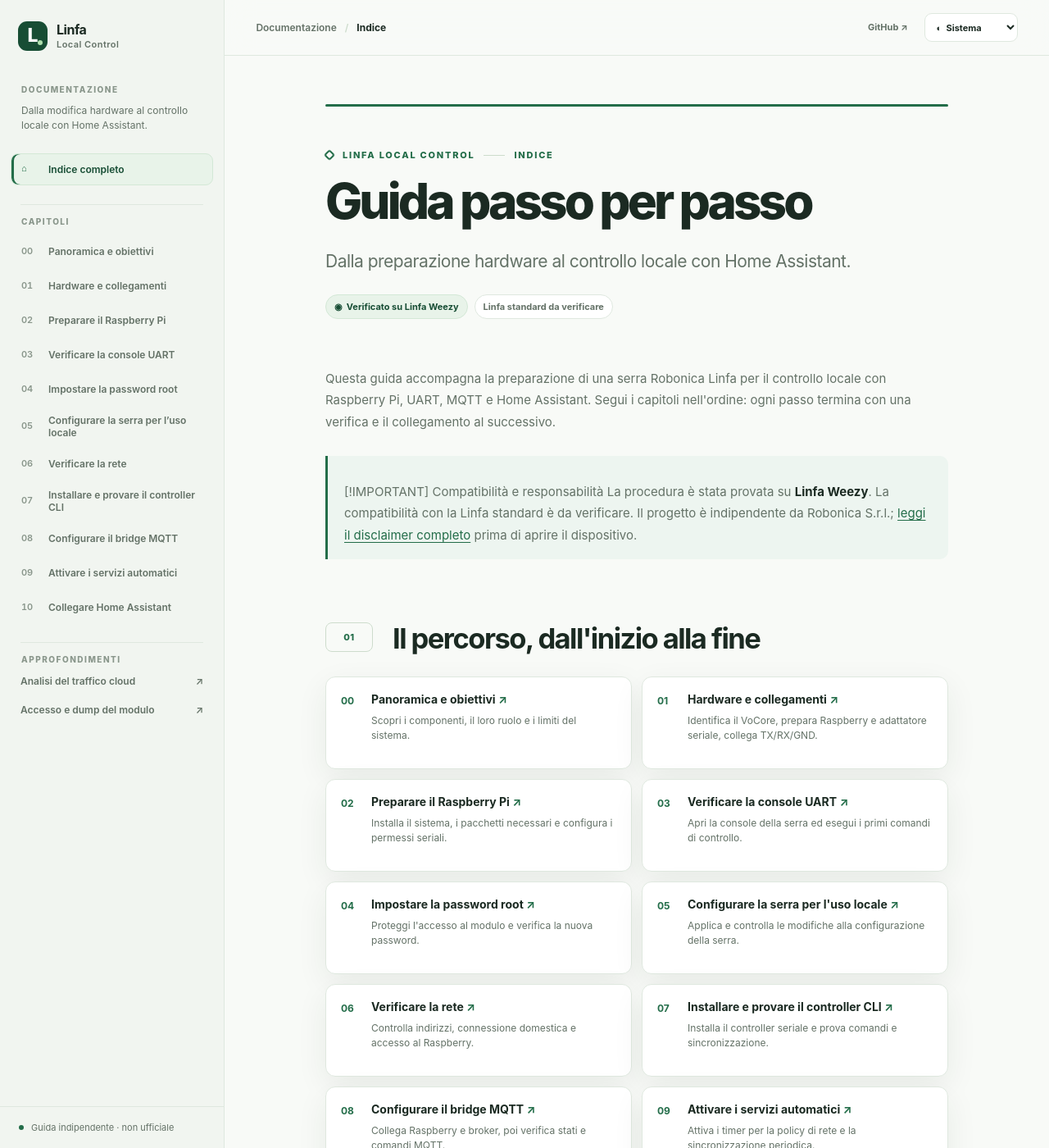
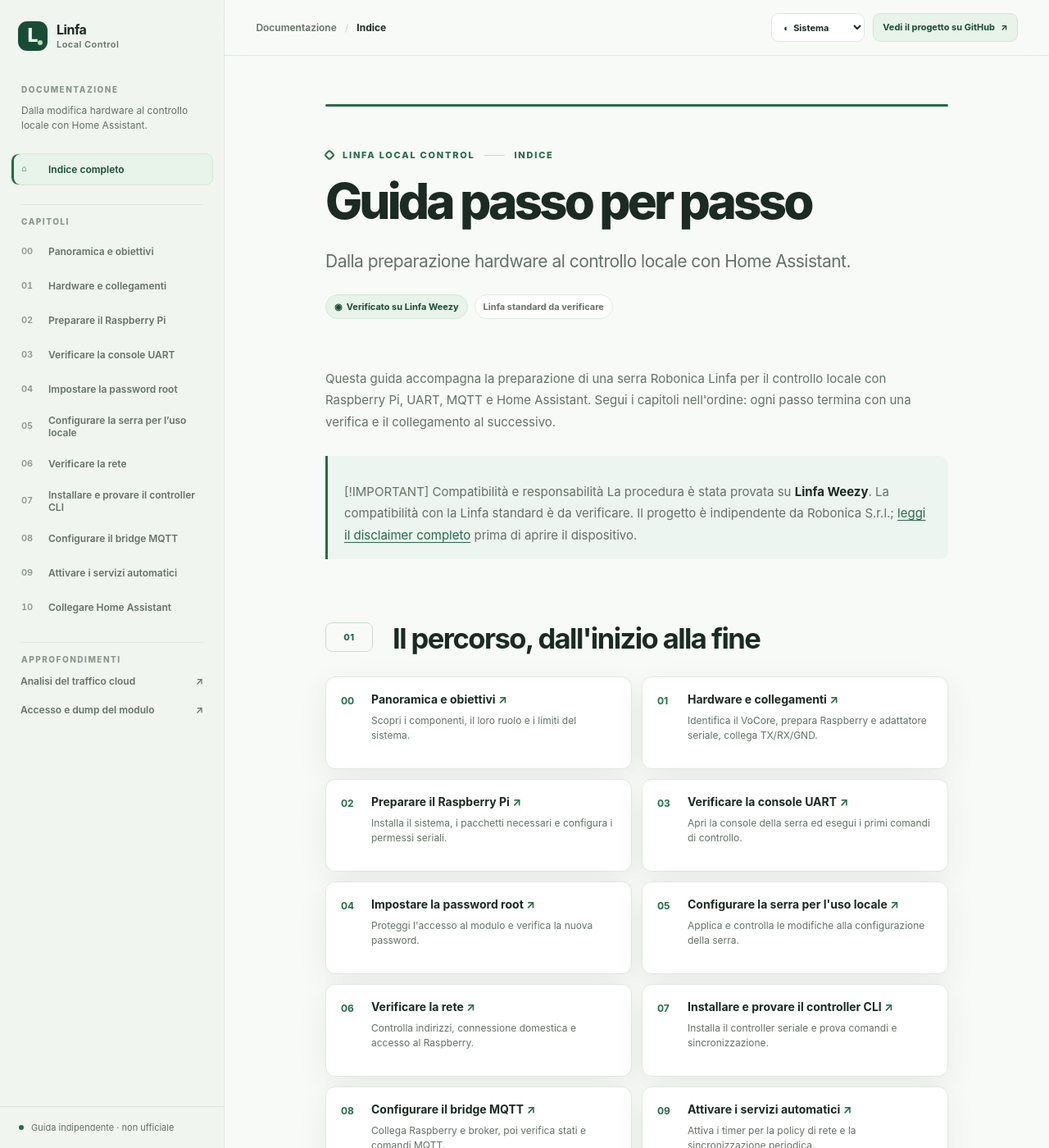
Before and after one commit to Interstellar0verdrive/Linfa-local-control, an MkDocs documentation site: the page built from docs/index.md, in a window 1280 px wide and 1400 px high. Shown: the whole window at 82% size. Built offline with MkDocs 1.6.1, drawn with Linux system fonts in a browser that asks for light colours.

Commit message:
Show GitHub project link in top bar

```diff
--- a/docs/stylesheets/site.css
+++ b/docs/stylesheets/site.css
@@ -270,8 +270,10 @@
 .visually-hidden { position: absolute; width: 1px; height: 1px; padding: 0; margin: -1px; overflow: hidden; clip: rect(0,0,0,0); white-space: nowrap; border: 0; }
 .topbar-path a { color: var(--muted); text-decoration: none; }
 .topbar-path a:hover { color: var(--accent); }
-.topbar-github { color: var(--muted); font-size: 11px; font-weight: 750; text-decoration: none; white-space: nowrap; }
-.topbar-github:hover { color: var(--accent); }
+.topbar-github { display: inline-flex; align-items: center; gap: 7px; min-height: 35px; padding: 0 11px; border: 1px solid var(--accent-strong); border-radius: 9px; background: var(--accent-soft); color: var(--accent-dark); font-size: 11px; font-weight: 750; text-decoration: none; white-space: nowrap; }
+.topbar-github:hover { border-color: var(--accent); color: var(--accent); }
+.github-label-mobile { display: none; }
+.topbar-actions { gap: 10px; }
 .theme-control { display: block; }
 .theme-control select { min-height: 35px; padding: 0 26px 0 10px; border: 1px solid var(--line); border-radius: 9px; background: var(--surface); color: var(--ink); font: inherit; font-size: 11px; font-weight: 700; cursor: pointer; }
 .theme-control select:hover { border-color: var(--accent); }
@@ -360,7 +362,10 @@
 .markdown-body .copy-code { position: absolute; top: 7px; right: 9px; padding: 3px 9px; border: 1px solid rgba(255,255,255,.24); border-radius: 5px; background: transparent; color: var(--code-ink); font-size: 11px; cursor: pointer; }
 .markdown-body .copy-code:hover { background: rgba(255,255,255,.1); }
 @media (max-width: 650px) {
-  .topbar-github { display: none; }
+  .topbar-github { gap: 4px; padding: 0 8px; font-size: 10px; }
+  .github-label-desktop { display: none; }
+  .github-label-mobile { display: inline; }
+  .topbar-path a, .topbar-path .path-separator { display: none; }
   .theme-control select { width: 79px; padding: 0 3px; font-size: 10px; }
   .markdown-body { margin-top: 43px; font-size: 14px; }
   .markdown-body h2 { margin-top: 60px; padding-left: 61px; font-size: 25px; }
--- a/theme/main.html
+++ b/theme/main.html
@@ -59,8 +59,8 @@
         <button class="menu-button" type="button" aria-label="Apri l'indice" aria-controls="site-sidebar" aria-expanded="false" data-open-menu><span></span><span></span><span></span></button>
         <div class="topbar-path"><a href="{{ ''|url }}">Documentazione</a><span class="path-separator">/</span><strong>{% if step %}Passo {{ step.number }}{% elif is_home %}Indice{% else %}Approfondimento{% endif %}</strong></div>
         <div class="topbar-actions">
-          <a class="topbar-github" href="{{ config.repo_url }}">GitHub <span aria-hidden="true">↗</span></a>
           <label class="theme-control"><span class="visually-hidden">Tema</span><select data-theme-select aria-label="Tema: segui il sistema, chiaro o scuro"><option value="auto">◐ &nbsp;Sistema</option><option value="light">☀ &nbsp;Chiaro</option><option value="dark">☾ &nbsp;Scuro</option></select></label>
+          <a class="topbar-github" href="{{ config.repo_url }}" aria-label="Vedi il progetto su GitHub"><span class="github-label-desktop">Vedi il progetto su GitHub</span><span class="github-label-mobile">GitHub</span><span aria-hidden="true">↗</span></a>
         </div>
       </header>
 
```
